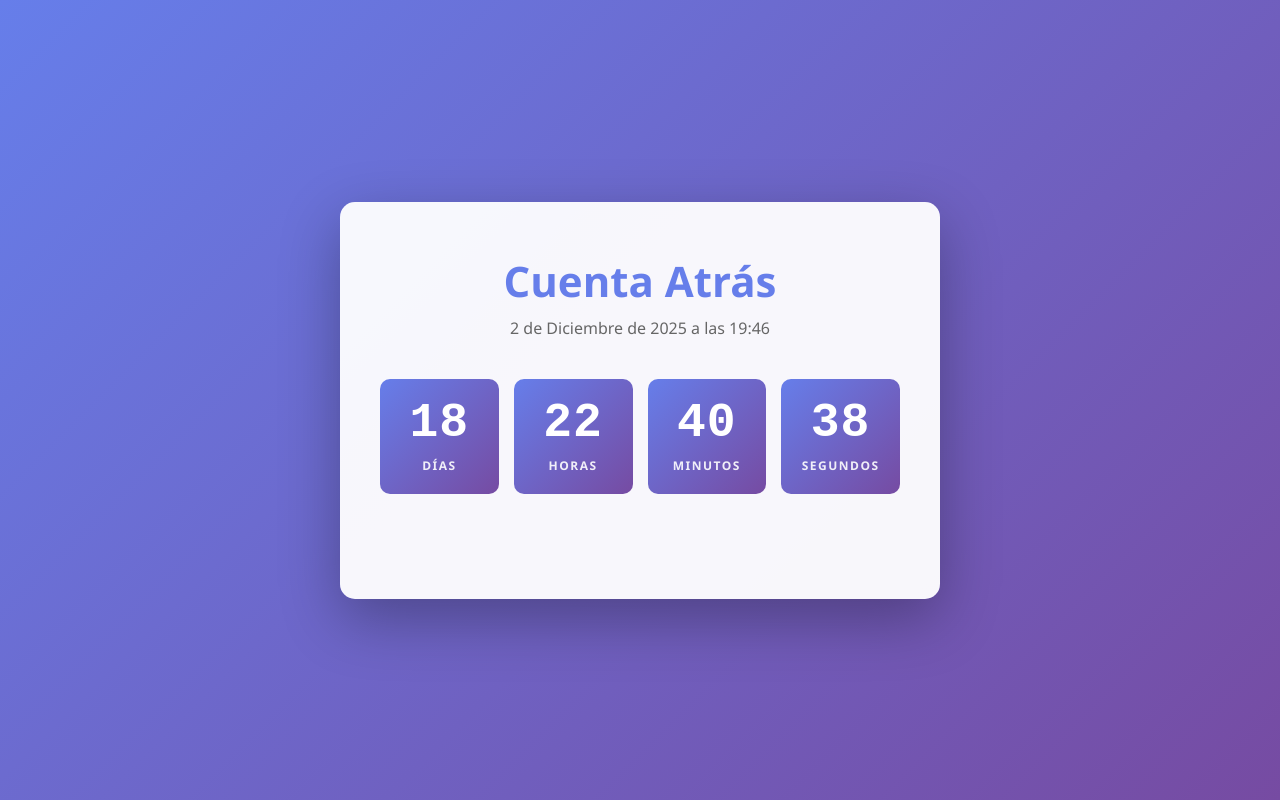
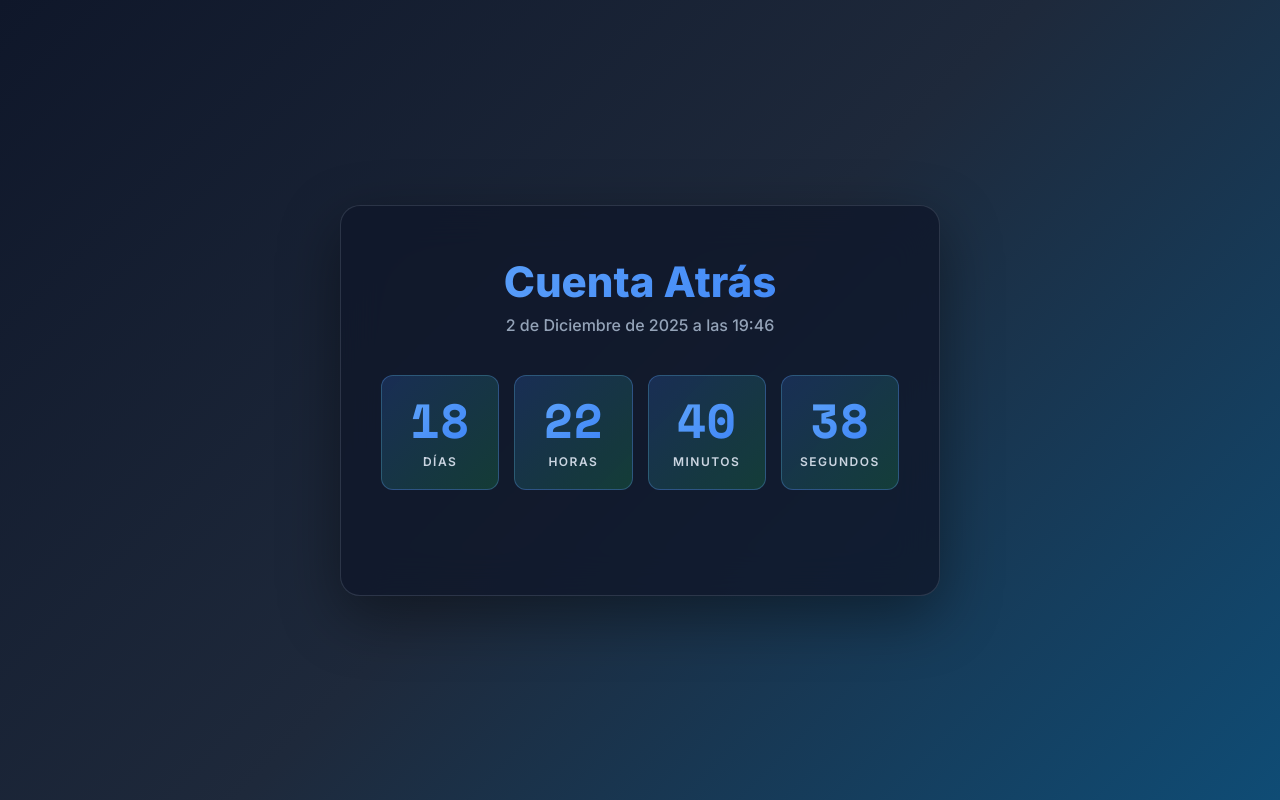
Before and after one commit to cerdeiros2/countdown, a website built with Vite: page index.html in a window 1280 px wide. Built offline with nearby package versions, Linux system fonts and the light colour scheme.

Commit message:
Modern design: new fonts and colors

```diff
--- a/src/style.css
+++ b/src/style.css
@@ -1,3 +1,4 @@
+@import url('https://fonts.googleapis.com/css2?family=Inter:wght@400;500;600;700;800&family=Space+Mono:wght@400;700&display=swap');
 * {
   margin: 0;
   padding: 0;
@@ -5,8 +6,8 @@
 }
 
 body {
-  font-family: 'Segoe UI', Tahoma, Geneva, Verdana, sans-serif;
-  background: linear-gradient(135deg, #667eea 0%, #764ba2 100%);
+  font-family: 'Inter', -apple-system, BlinkMacSystemFont, 'Segoe UI', sans-serif;
+    background: linear-gradient(135deg, #0f172a 0%, #1e293b 50%, #0f4c75 100%);
   min-height: 100vh;
   display: flex;
   justify-content: center;
@@ -24,25 +25,30 @@ body {
 }
 
 .countdown-container {
-  background: rgba(255, 255, 255, 0.95);
+  background: rgba(15, 23, 42, 0.8);
+    backdrop-filter: blur(20px);
   padding: 50px 40px;
-  border-radius: 15px;
+  border-radius: 20px;
   text-align: center;
-  box-shadow: 0 20px 60px rgba(0, 0, 0, 0.3);
-  color: #333;
+  box-shadow: 0 20px 60px rgba(0, 0, 0, 0.4), 0 0 1px rgba(148, 163, 184, 0.1);
+    border: 1px solid rgba(148, 163, 184, 0.2);
+    color: #e2e8f0;
   width: 100%;
 }
 
 h1 {
   font-size: 42px;
   margin-bottom: 8px;
-  font-weight: 700;
-  color: #667eea;
+  font-weight: 800;
+    background: linear-gradient(135deg, #60a5fa 0%, #3b82f6 100%);
+    -webkit-background-clip: text;
+    -webkit-text-fill-color: transparent;
+    background-clip: text;
 }
 
 .subtitle {
   font-size: 16px;
-  color: #666;
+  color: #94a3b8;
   margin-bottom: 40px;
   font-weight: 500;
 }
@@ -55,18 +61,30 @@ h1 {
 }
 
 .countdown-unit {
-  background: linear-gradient(135deg, #667eea 0%, #764ba2 100%);
+  background: linear-gradient(135deg, rgba(59, 130, 246, 0.2) 0%, rgba(34, 197, 94, 0.2) 100%);
+    border: 1px solid rgba(96, 165, 250, 0.3);
   padding: 20px 15px;
-  border-radius: 10px;
+  border-radius: 12px;
   color: white;
+  transition: all 0.3s ease;
+  }
+
+  .countdown-unit:hover {
+    background: linear-gradient(135deg, rgba(59, 130, 246, 0.3) 0%, rgba(34, 197, 94, 0.3) 100%);
+    border-color: rgba(96, 165, 250, 0.5);
+    transform: translateY(-2px);
 }
 
 .countdown-value {
   font-size: 48px;
-  font-weight: bold;
+  font-weight: 800;
   line-height: 1;
-  font-family: 'Courier New', monospace;
-  letter-spacing: 1px;
+  font-family: 'Space Mono', monospace;
+    letter-spacing: 0.5px;
+    background: linear-gradient(135deg, #60a5fa 0%, #3b82f6 100%);
+    -webkit-background-clip: text;
+    -webkit-text-fill-color: transparent;
+    background-clip: text;
 }
 
 .countdown-label {
@@ -75,13 +93,16 @@ h1 {
   text-transform: uppercase;
   letter-spacing: 1.5px;
   font-weight: 600;
-  opacity: 0.9;
+  color: #cbd5e1;
 }
 
 .message {
   font-size: 20px;
-  font-weight: 600;
-  color: #667eea;
+  font-weight: 700;
+    background: linear-gradient(135deg, #34d399 0%, #10b981 100%);
+    -webkit-background-clip: text;
+    -webkit-text-fill-color: transparent;
+    background-clip: text;
   min-height: 25px;
   margin-top: 20px;
 }
```
Also changed, not shown: src/counter.js (deleted, +0 -9 lines).
